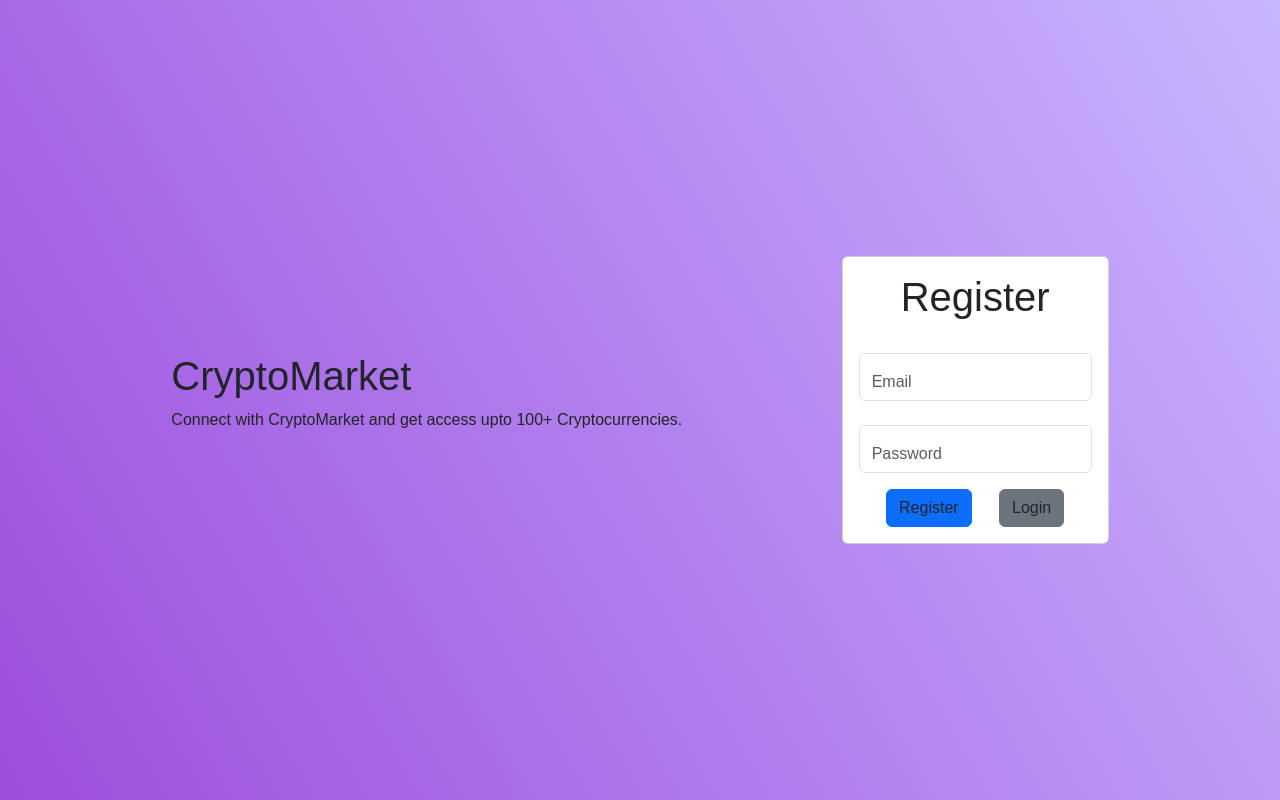
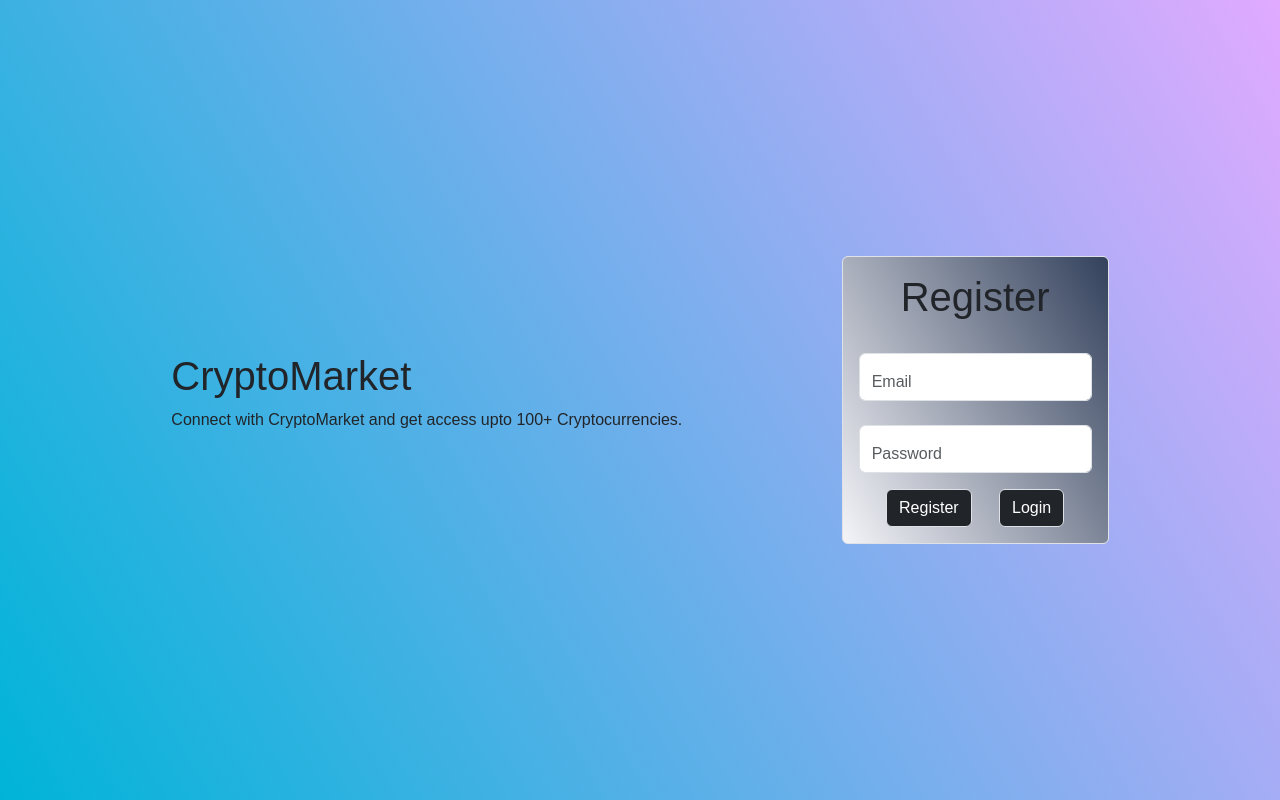
Before and after one commit to aniketpethe07/Crypto-Market, a React (Create React App) app in the folder frontend/: page /register in a window 1280 px wide. Built offline with nearby package versions, Linux system fonts and the light colour scheme; a web font is replaced by a local one.

Commit message:
Changed some colors

```diff
--- a/frontend/src/Components/Cart.js
+++ b/frontend/src/Components/Cart.js
@@ -52,7 +52,8 @@ export default function Cart() {
           className=" align-items-center m-5 vh-100"
           style={{
             width: "50rem",
-            backgroundImage: "linear-gradient(60deg, #8e7dbe, #e0aaff)",
+            backgroundImage:
+              "linear-gradient(60deg, var(--blue), var(--purple))",
             color: "black",
           }}
         >
--- a/frontend/src/Components/Footer.js
+++ b/frontend/src/Components/Footer.js
@@ -8,7 +8,7 @@ export default function Footer({ forwardedRef }) {
         fluid
         className="text-dark d-flex justify-content-between align-items-center"
         style={{
-          backgroundImage: "linear-gradient(60deg, #9d4edd, #c8b6ff)",
+          backgroundImage: "linear-gradient(60deg, var(--blue), var(--purple))",
           padding: "20px", // Add padding to the footer container
         }}
       >
--- a/frontend/src/Components/Header.js
+++ b/frontend/src/Components/Header.js
@@ -7,7 +7,7 @@ export default function Header() {
   return (
     <Navbar
       style={{
-        backgroundImage: "linear-gradient(60deg, #9d4edd, #c8b6ff)",
+        backgroundImage: "linear-gradient(60deg, var(--blue), var(--purple))",
       }}
     >
       <Navbar.Brand className="mx-auto">
--- a/frontend/src/Components/Hero.js
+++ b/frontend/src/Components/Hero.js
@@ -6,7 +6,6 @@ import Row from "react-bootstrap/Row";
 import Col from "react-bootstrap/Col";
 
 export default function Hero() {
-
   return (
     <Container fluid className="p-0">
       <Row className="m-0 position-relative">
@@ -20,9 +19,8 @@ export default function Hero() {
         </Col>
         <Col md={6} className={`text-white text-center`}>
           <div className="position-absolute top-50 start-50 translate-middle">
-
-              <h2>BE READY TO FLY WITH</h2>
-              <h1>CryptoMarket</h1>
+            <h2>BE READY TO FLY WITH</h2>
+            <h1>CryptoMarket</h1>
 
             <p>
               Lorem ipsum, dolor sit amet consectetur adipisicing elit. Placeat,
@@ -31,7 +29,8 @@ export default function Hero() {
             <Link to="/register">
               <Button
                 style={{
-                  backgroundImage: "linear-gradient(60deg, #9d4edd, #c8b6ff)",
+                  backgroundImage:
+                    "linear-gradient(60deg, var(--blue), var(--purple))",
                   color: "black",
                   transition: "transform 0.3s",
                   transform: "scale(1)",
--- a/frontend/src/Components/Info.js
+++ b/frontend/src/Components/Info.js
@@ -51,7 +51,8 @@ export default function Info() {
           <Card
             style={{
               width: "50rem",
-              backgroundImage: "linear-gradient(60deg, #8e7dbe, #e0aaff)",
+              backgroundImage:
+                "linear-gradient(60deg, var(--blue), var(--purple))",
               color: "black",
             }}
             // className="text-center"
@@ -87,15 +88,14 @@ export default function Info() {
                       Lowest in 24HR: ₹ {cryptoData.market_data.low_24h.usd}
                     </p>
                   </Card.Text>
-
-                  <Button
-                    key={cryptoData.id}
-                    onClick={() => onClickOnRow(cryptoData.id)}
-                    style={{ color: "black" }}
-                  >
-                    Buy
-                  </Button>
                 </Card.Body>
+                <Button
+                  key={cryptoData.id}
+                  onClick={() => onClickOnRow(cryptoData.id)}
+                  className="border btn-dark"
+                >
+                  Buy
+                </Button>
               </Col>
             </Row>
           </Card>
--- a/frontend/src/Components/Login.js
+++ b/frontend/src/Components/Login.js
@@ -58,10 +58,12 @@ export default function Login() {
 
   return (
     <Container
-    fluid
-    className="d-flex align-items-center justify-content-evenly vh-100"
-    style={{ backgroundImage: "linear-gradient(60deg, #9d4edd, #c8b6ff)" }}
-  >
+      fluid
+      className="d-flex align-items-center justify-content-evenly vh-100"
+      style={{
+        backgroundImage: "linear-gradient(60deg, var(--blue), var(--purple))",
+      }}
+    >
       <div>
         <h1>CryptoMarket</h1>
         <p>
@@ -69,7 +71,12 @@ export default function Login() {
         </p>
       </div>
       <div>
-        <Card>
+        <Card
+          className="border"
+          style={{
+            backgroundImage: "linear-gradient(60deg, #f4f4f8, #33415c)",
+          }}
+        >
           <Card.Body className="d-flex flex-column justify-content-center align-items-center">
             <h1 className="pb-4">Login</h1>
             <Form>
@@ -95,15 +102,15 @@ export default function Login() {
 
               <div className="d-flex justify-content-evenly pt-3">
                 <Button
+                  className="border btn-dark"
                   variant="primary"
                   type="submit"
-                  className="text-dark"
                   onClick={handleLogIn}
                 >
                   Login
                 </Button>
                 <Link to="/register">
-                  <Button variant="secondary" className="text-dark">
+                  <Button variant="secondary" className="border btn-dark">
                     Register
                   </Button>
                 </Link>
--- a/frontend/src/Components/Navbar.js
+++ b/frontend/src/Components/Navbar.js
@@ -8,7 +8,7 @@ export default function CustomNavbar({ scrollToFooter }) {
     <Navbar
       className="d-flex justify-content-between"
       style={{
-        backgroundImage: "linear-gradient(60deg, #9d4edd, #c8b6ff)",
+        backgroundImage: "linear-gradient(60deg, var(--blue), var(--purple))",
       }}
     >
       <Navbar.Brand
--- a/frontend/src/Components/Register.js
+++ b/frontend/src/Components/Register.js
@@ -59,7 +59,9 @@ export default function Register() {
     <Container
       fluid
       className="d-flex align-items-center justify-content-evenly vh-100"
-      style={{ backgroundImage: "linear-gradient(60deg, #9d4edd, #c8b6ff)" }}
+      style={{
+        backgroundImage: "linear-gradient(60deg, var(--blue), var(--purple))",
+      }}
     >
       <div>
         <h1>CryptoMarket</h1>
@@ -68,7 +70,12 @@ export default function Register() {
         </p>
       </div>
       <div className="">
-        <Card>
+        <Card
+          className="border"
+          style={{
+            backgroundImage: "linear-gradient(60deg, #f4f4f8, #33415c)",
+          }}
+        >
           <Card.Body className="d-flex flex-column justify-content-center align-items-center">
             <h1 className="pb-4">Register</h1>
             <Form>
@@ -94,14 +101,14 @@ export default function Register() {
 
               <div className="d-flex justify-content-evenly pt-3">
                 <Button
-                  className="text-dark"
+                  className="border btn-dark"
                   type="submit"
                   onClick={handleRegister}
                 >
                   Register
                 </Button>
                 <Link to="/login">
-                  <Button variant="secondary" className="text-dark">
+                  <Button variant="secondary" className="border btn-dark">
                     Login
                   </Button>
                 </Link>
--- a/frontend/src/styles/custom.scss
+++ b/frontend/src/styles/custom.scss
@@ -1,5 +1,7 @@
 // Import Bootstrap
 @import "~bootstrap/scss/bootstrap";
 
-// Custom color variable
-// $purple-500: #6610f2;
+:root {
+    --blue: #00b4d8;
+    --purple: #e0aaff;
+  }
```
